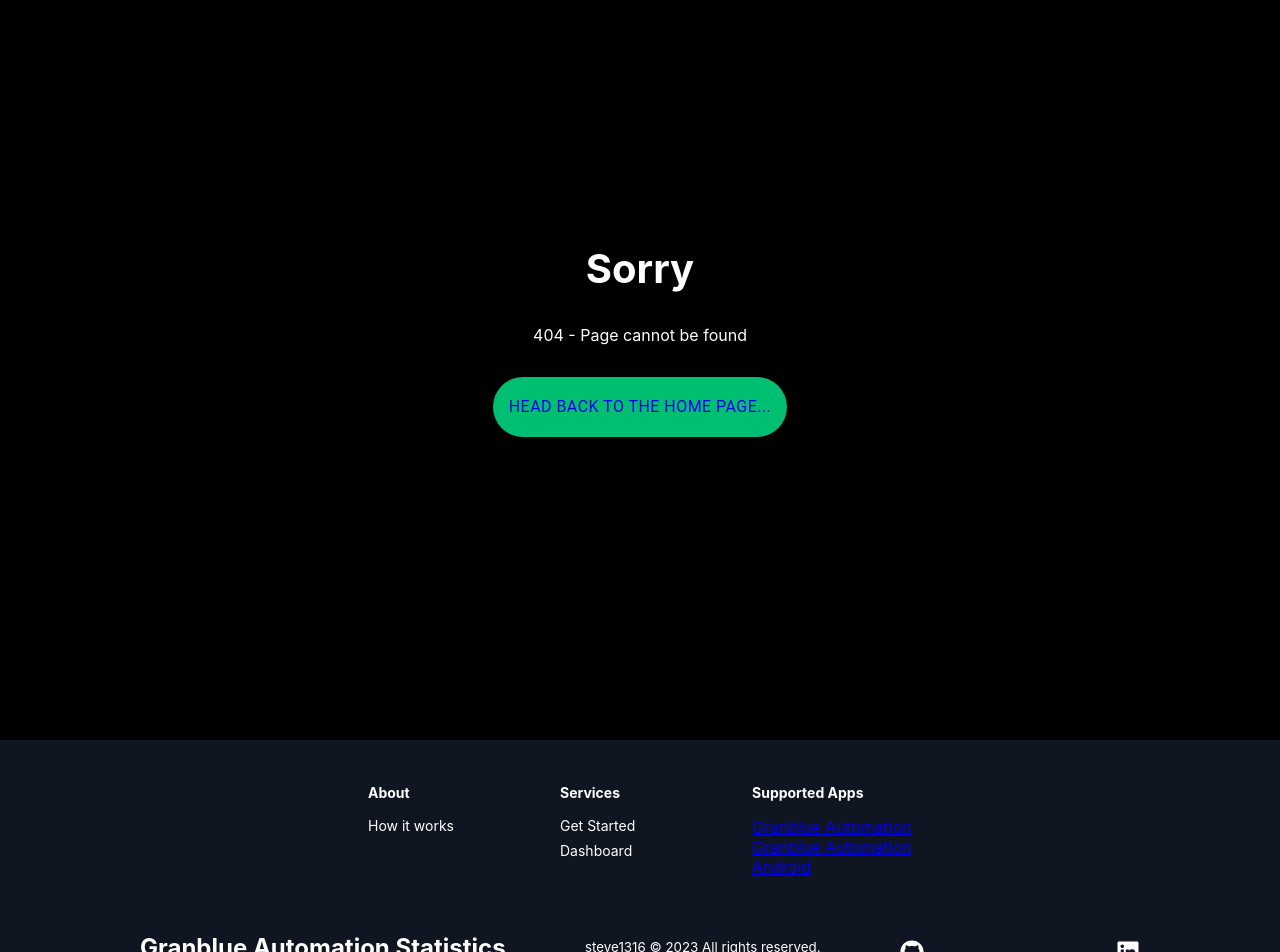
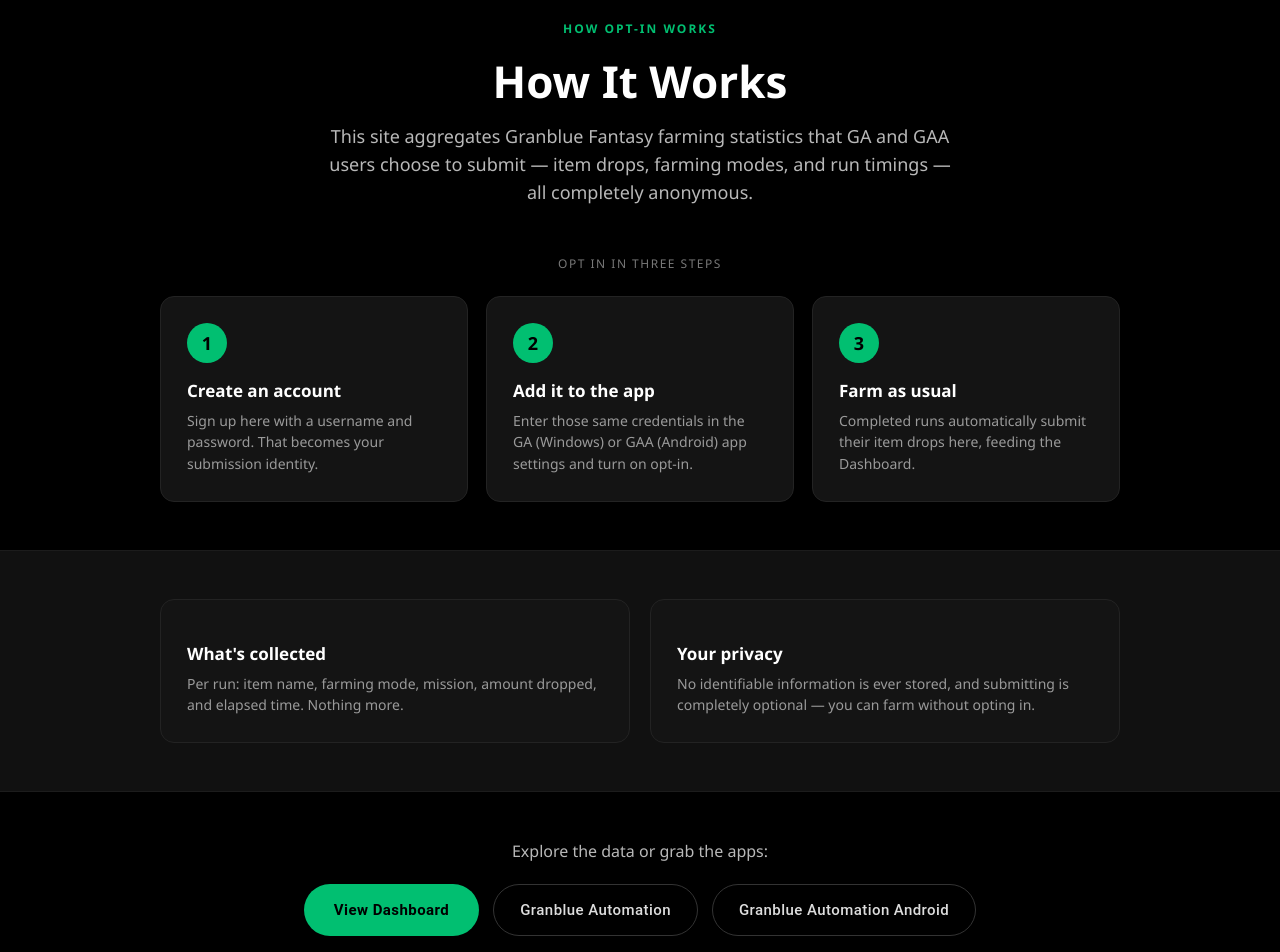
Before and after one commit to steve1316/granblue-automation-statistics, a React (Vite) app: page /about in a window 1280 px wide. Shown: the part 60-1012 px from the top of the page. Built offline with nearby package versions, Linux system fonts and the light colour scheme; no server answers.

Commit message:
Add an About page explaining how opt-in works

```diff
--- a/src/App.tsx
+++ b/src/App.tsx
@@ -1,4 +1,5 @@
 import Home from "./pages/Home"
+import About from "./pages/About"
 import NotFound from "./pages/NotFound"
 import { BrowserRouter as Router, Navigate, Route, Routes } from "react-router-dom"
 import NavBar from "./components/Navbar"
@@ -18,6 +19,7 @@
             <NavBar />
             <Routes>
                 <Route path="/" element={<Home />} />
+                <Route path="/about" element={<About />} />
                 <Route path="/gateway" element={user ? <Navigate to="/dashboard" replace /> : <Gateway />} />
                 <Route path="/forgot-password" element={user ? <Navigate to="/dashboard" replace /> : <ForgotPassword />} />
                 <Route path="/reset-password/:username/:token" element={user ? <Navigate to="/dashboard" replace /> : <ResetPassword />} />
--- a/src/components/Navbar/index.tsx
+++ b/src/components/Navbar/index.tsx
@@ -3,7 +3,7 @@
 import { AppBar, Toolbar, Typography, Button, IconButton, Drawer, List, ListItemButton, ListItemText, Divider, ListItemIcon, Box } from "@mui/material"
 import MenuIcon from "@mui/icons-material/Menu"
 import { Link as RouterLink, useNavigate } from "react-router-dom"
-import { AssignmentInd, Home, Logout, InsertChart } from "@mui/icons-material"
+import { AssignmentInd, Home, Logout, InsertChart, Info } from "@mui/icons-material"
 import { UserContext } from "../../context/UserContext"
 import axios, { AxiosResponse } from "axios"
 import { UserInterface } from "../../interfaces/UserInterface"
@@ -137,6 +137,15 @@
                                 </ListItemButton>
                             </StyledRouterLink>
 
+                            <StyledRouterLink to="/about">
+                                <ListItemButton key="about">
+                                    <ListItemIcon>
+                                        <Info />
+                                    </ListItemIcon>
+                                    <ListItemText primary="About" />
+                                </ListItemButton>
+                            </StyledRouterLink>
+
                             {user ? (
                                 <>
                                     <StyledRouterLink to="/dashboard">
--- /dev/null
+++ b/src/pages/About/index.tsx
@@ -0,0 +1,244 @@
+import { useEffect } from "react"
+import { styled } from "@mui/system"
+import { Button } from "@mui/material"
+import { useNavigate } from "react-router-dom"
+
+const GA_REPO = "https://github.com/steve1316/granblue-automation-pyautogui"
+const GAA_REPO = "https://github.com/steve1316/granblue-automation-android"
+
+const steps = [
+    {
+        title: "Create an account",
+        description: "Sign up here with a username and password. That becomes your submission identity.",
+    },
+    {
+        title: "Add it to the app",
+        description: "Enter those same credentials in the GA (Windows) or GAA (Android) app settings and turn on opt-in.",
+    },
+    {
+        title: "Farm as usual",
+        description: "Completed runs automatically submit their item drops here, feeding the Dashboard.",
+    },
+]
+
+const StyledRoot = styled("section")({
+    background: "#000",
+    color: "#fff",
+    fontFamily: "Segoe UI, system-ui, sans-serif",
+    overflow: "hidden",
+})
+
+const StyledHeader = styled("div")(({ theme }) => ({
+    textAlign: "center",
+    padding: "80px 24px 48px",
+    [theme.breakpoints.down("md")]: {
+        padding: "56px 20px 36px",
+    },
+}))
+
+const StyledEyebrow = styled("div")({
+    textTransform: "uppercase",
+    letterSpacing: "2px",
+    fontSize: "12px",
+    fontWeight: 600,
+    color: "#01bf71",
+})
+
+const StyledTitle = styled("h1")(({ theme }) => ({
+    fontSize: "44px",
+    fontWeight: 800,
+    margin: "14px 0 12px",
+    [theme.breakpoints.down("md")]: {
+        fontSize: "32px",
+    },
+}))
+
+const StyledLead = styled("p")({
+    maxWidth: "640px",
+    margin: "0 auto",
+    color: "#b8b8b8",
+    fontSize: "18px",
+    lineHeight: 1.55,
+})
+
+const StyledSection = styled("div")({
+    maxWidth: "960px",
+    margin: "0 auto",
+    padding: "0 24px",
+})
+
+const StyledSectionLabel = styled("div")({
+    textAlign: "center",
+    textTransform: "uppercase",
+    letterSpacing: "1.5px",
+    fontSize: "12px",
+    color: "#777",
+    marginBottom: "24px",
+})
+
+const StyledStepGrid = styled("div")(({ theme }) => ({
+    display: "grid",
+    gridTemplateColumns: "repeat(3, 1fr)",
+    gap: "18px",
+    [theme.breakpoints.down("sm")]: {
+        gridTemplateColumns: "1fr",
+    },
+}))
+
+const StyledCard = styled("div")({
+    background: "#141414",
+    border: "1px solid #232323",
+    borderRadius: "14px",
+    padding: "26px",
+})
+
+const StyledStepNumber = styled("div")({
+    width: "40px",
+    height: "40px",
+    borderRadius: "50%",
+    background: "#01bf71",
+    color: "#000",
+    fontWeight: 800,
+    fontSize: "18px",
+    display: "flex",
+    alignItems: "center",
+    justifyContent: "center",
+})
+
+const StyledCardTitle = styled("h3")({
+    fontSize: "17px",
+    margin: "16px 0 8px",
+})
+
+const StyledCardText = styled("p")({
+    color: "#9a9a9a",
+    fontSize: "14px",
+    lineHeight: 1.55,
+    margin: 0,
+})
+
+const StyledDetailBand = styled("div")({
+    background: "#111",
+    borderTop: "1px solid #1c1c1c",
+    borderBottom: "1px solid #1c1c1c",
+    padding: "48px 24px",
+    margin: "48px 0 0",
+})
+
+const StyledDetailGrid = styled("div")(({ theme }) => ({
+    maxWidth: "960px",
+    margin: "0 auto",
+    display: "grid",
+    gridTemplateColumns: "1fr 1fr",
+    gap: "20px",
+    [theme.breakpoints.down("sm")]: {
+        gridTemplateColumns: "1fr",
+    },
+}))
+
+const StyledExplore = styled("div")({
+    textAlign: "center",
+    padding: "48px 24px 72px",
+})
+
+const StyledExploreLead = styled("div")({
+    fontSize: "16px",
+    color: "#b8b8b8",
+    marginBottom: "22px",
+})
+
+const StyledButtonRow = styled("div")({
+    display: "flex",
+    flexWrap: "wrap",
+    gap: "14px",
+    justifyContent: "center",
+})
+
+const StyledPrimaryButton = styled(Button)({
+    borderRadius: "50px",
+    background: "#01bf71",
+    color: "#000",
+    fontWeight: 700,
+    padding: "13px 30px",
+    fontSize: "15px",
+    textTransform: "none",
+    "&:hover": {
+        background: "#01a862",
+    },
+})
+
+const StyledOutlineButton = styled(Button)({
+    borderRadius: "50px",
+    border: "1px solid #333",
+    color: "#ddd",
+    padding: "12px 26px",
+    fontSize: "15px",
+    textTransform: "none",
+    "&:hover": {
+        border: "1px solid #01bf71",
+        background: "transparent",
+    },
+})
+
+const About = () => {
+    const navigate = useNavigate()
+
+    // Reset scroll position and set the page title on mount.
+    useEffect(() => {
+        document.title = "About"
+        window.scrollTo(0, 0)
+    }, [])
+
+    return (
+        <StyledRoot id="about">
+            <StyledHeader>
+                <StyledEyebrow>How opt-in works</StyledEyebrow>
+                <StyledTitle>How It Works</StyledTitle>
+                <StyledLead>
+                    This site aggregates Granblue Fantasy farming statistics that GA and GAA users choose to submit &mdash; item drops, farming modes, and run timings &mdash; all completely anonymous.
+                </StyledLead>
+            </StyledHeader>
+
+            <StyledSection>
+                <StyledSectionLabel>Opt in in three steps</StyledSectionLabel>
+                <StyledStepGrid>
+                    {steps.map((step, index) => (
+                        <StyledCard key={step.title}>
+                            <StyledStepNumber>{index + 1}</StyledStepNumber>
+                            <StyledCardTitle>{step.title}</StyledCardTitle>
+                            <StyledCardText>{step.description}</StyledCardText>
+                        </StyledCard>
+                    ))}
+                </StyledStepGrid>
+            </StyledSection>
+
+            <StyledDetailBand>
+                <StyledDetailGrid>
+                    <StyledCard>
+                        <StyledCardTitle>What&apos;s collected</StyledCardTitle>
+                        <StyledCardText>Per run: item name, farming mode, mission, amount dropped, and elapsed time. Nothing more.</StyledCardText>
+                    </StyledCard>
+                    <StyledCard>
+                        <StyledCardTitle>Your privacy</StyledCardTitle>
+                        <StyledCardText>No identifiable information is ever stored, and submitting is completely optional &mdash; you can farm without opting in.</StyledCardText>
+                    </StyledCard>
+                </StyledDetailGrid>
+            </StyledDetailBand>
+
+            <StyledExplore>
+                <StyledExploreLead>Explore the data or grab the apps:</StyledExploreLead>
+                <StyledButtonRow>
+                    <StyledPrimaryButton onClick={() => navigate("/dashboard")}>View Dashboard</StyledPrimaryButton>
+                    <StyledOutlineButton onClick={() => window.open(GA_REPO, "_blank")} aria-label="Granblue Automation on GitHub">
+                        Granblue Automation
+                    </StyledOutlineButton>
+                    <StyledOutlineButton onClick={() => window.open(GAA_REPO, "_blank")} aria-label="Granblue Automation Android on GitHub">
+                        Granblue Automation Android
+                    </StyledOutlineButton>
+                </StyledButtonRow>
+            </StyledExplore>
+        </StyledRoot>
+    )
+}
+
+export default About
```
